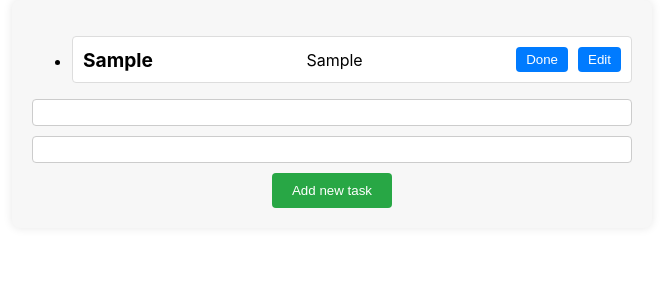
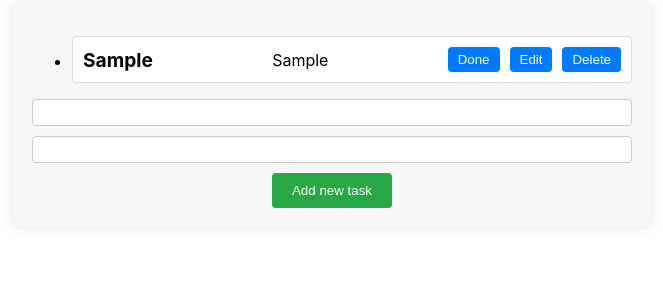
Before and after one commit to aexiting/basic-timer, a React (Create React App) app: page / in a window 1280 px wide. Both pictures are taken after typing "Sample", "Sample" into the empty fields and a click on the button "Add new task". Shown: the top 300 px of the page, without its empty margins (308-971 px from the left). Built offline with nearby package versions, Linux system fonts and the light colour scheme.

Commit message:
Added delete button and updated the readme

```diff
--- a/src/components/todo-list/TodoList.tsx
+++ b/src/components/todo-list/TodoList.tsx
@@ -11,6 +11,7 @@ export type SingleTaskProps = Omit<Task, 'id'> & {
     setIsDone: () => void;
     toggleEditMode: () => void;
     updateTask: (title: string, details: string) => void;
+    deleteTask: () => void;
 }
 
 export const SingleTask = React.memo(({
@@ -20,7 +21,8 @@ export const SingleTask = React.memo(({
                                           setIsDone,
                                           isEditMode,
                                           toggleEditMode,
-                                          updateTask
+                                          updateTask,
+                                          deleteTask
                                       }: SingleTaskProps) => {
     const [updatedTitle, setUpdatedTitle] = useState(title);
     const [updatedDetails, setUpdatedDetails] = useState(details);
@@ -60,6 +62,7 @@ export const SingleTask = React.memo(({
 
                     {isEditMode ? "Finish" : "Edit"}
                 </button>
+                <button onClick={deleteTask} className="timer-button">Delete</button>
             </div>
         </li>
     );
@@ -82,6 +85,7 @@ export const TodoList = ({ todoListActions, todoListState }: TodoListProps) => {
                         isEditMode={task.isEditMode}
                         toggleEditMode={() => todoListActions.updateTask({ ...task, isEditMode: !task.isEditMode })}
                         updateTask={(title, details) => todoListActions.updateTask({ ...task, details, title,  isEditMode: !task.isEditMode  })}
+                        deleteTask={() => todoListActions.deleteTask(task.id)}
                     />
                 ))}
             </ul>
```
Also changed, not shown: 1 other file (tests, documents, lock files or other folders).
